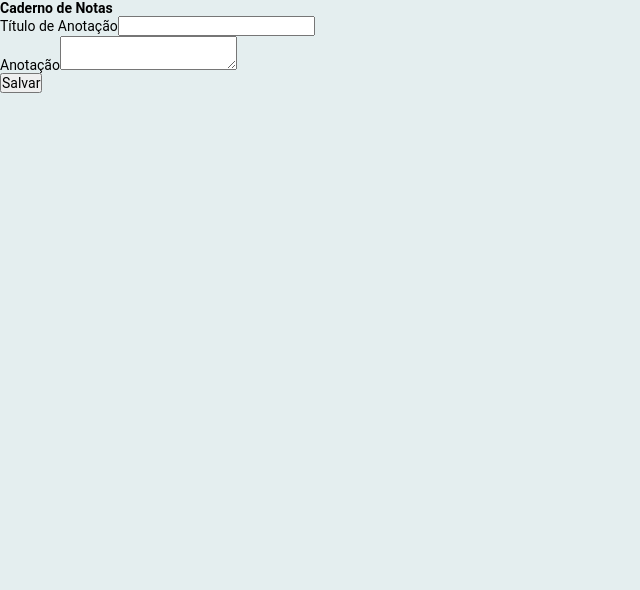
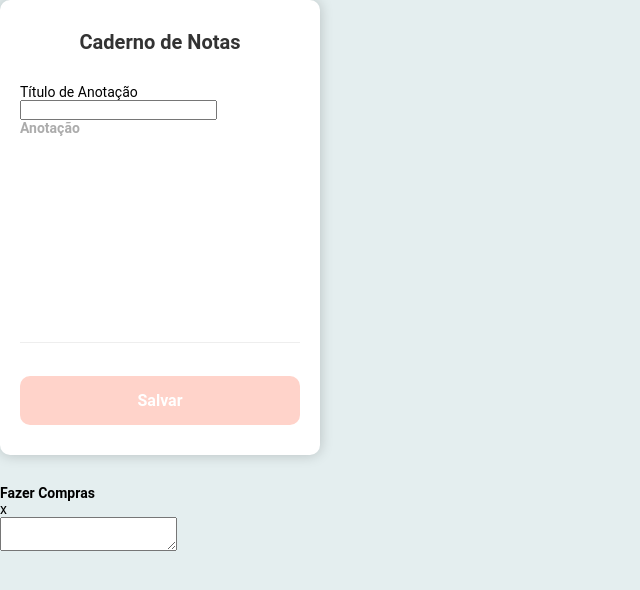
Before and after one commit to KaiokkFernandes/DayNotes, a React (Create React App) app in the folder Front/daynotes/: page / in a window 1280 px wide. Shown: the top 590 px of the page, without its empty margins (0-640 px from the left). Built offline with nearby package versions, Linux system fonts and the light colour scheme.

Commit message:
Adiciona estilos de CSS para a barra lateral e para o aplicativo

```diff
--- /dev/null
+++ b/Front/daynotes/src/App.css
@@ -0,0 +1,9 @@
+#app{
+    max-width: 1200px;
+    margin: 0 auto;
+    padding: 60px 30px;
+    display: flex;
+    flex-direction: row;
+    align-items: flex-start;
+
+}
--- a/Front/daynotes/src/App.js
+++ b/Front/daynotes/src/App.js
@@ -1,5 +1,8 @@
 import React from 'react';
 import './globalcss.css';
+import './sidebar.css';
+import './App.css';
+import './main.css';
 
 function App() {
   return (
@@ -18,6 +21,21 @@ function App() {
           <button type='submit'>Salvar</button>
         </form>
       </aside>
+      <main>
+        <ul>
+          <li className='notepads-infos'>
+            <div>
+              <strong>Fazer Compras</strong>
+              <div>
+                x
+              </div>
+              <div>
+                <textarea></textarea>
+              </div>
+            </div>
+          </li>
+        </ul>
+      </main>
     </div>
   );
 }
--- /dev/null
+++ b/Front/daynotes/src/main.css
@@ -0,0 +1,30 @@
+main{
+    flex: 1;
+}
+
+main ul{
+    display: flex;
+    grid-template-columns: 1fr 1fr 1fr;
+    gap: 20px;
+    list-style: none;
+}
+
+li.notepad-infos div{
+    display: flex;
+    justify-content: space-between;
+
+}
+
+li.notepad-infos{
+     background: #fff;
+     box-shadow: 0 0 14px 0 rgba(0,0,0,0.2);
+     border-radius: 10px;
+     padding: 20px 20px 10px 2px;
+
+}
+
+li.notepad-infos strong{
+    display: block;
+    font-size: 16px;
+
+}
--- a/Front/daynotes/src/sidebar.css
+++ b/Front/daynotes/src/sidebar.css
@@ -1,6 +1,60 @@
-aside{
-    width: 32px;
-    mergin-botton: 10px;
-    background: ;
+aside {
+    width: 320px;
+    margin-bottom: 30px;
+    background: #fff;
+    box-shadow:  0 0 14px 0 rgba(0,0, 0, 0.2);
+    border-radius: 10px;
+    padding: 30px 20px;
+}
 
+aside strong {
+    font-size: 20px;
+    text-align: center;
+    display: block;
+    color: #333;
 }
+
+aside form {
+    margin-top: 30px;
+}
+
+aside form .input-block label {
+    color: #acacac;
+    font-size: 14px;
+    font-weight: bold;
+    display: block;
+}
+
+aside form .input-block input {
+    width: 100%;
+    height: 32px;
+    font-size: 14px;
+    color:  #666;
+    border: 0;
+    border-bottom: 1px solid #eee;
+}
+
+aside form .input-block textarea {
+    margin-top: 7px;
+    width: 100%;
+    height: 200px;
+    font-size: 14px;
+    color: #666;
+    border: 0;
+    border-bottom: 1px solid #eee;
+    background: #fff;
+    resize: none;
+}
+
+aside form button[type=submit]{
+    width: 100%;
+    border: 0;
+    margin-top: 30px;
+    background: #ffd3ca;
+    border-radius: 10px;
+    padding: 15px 20px;
+    font-size: 16px;
+    font-weight: bold;
+    color: #fff;
+    cursor: pointer;
+}
```
